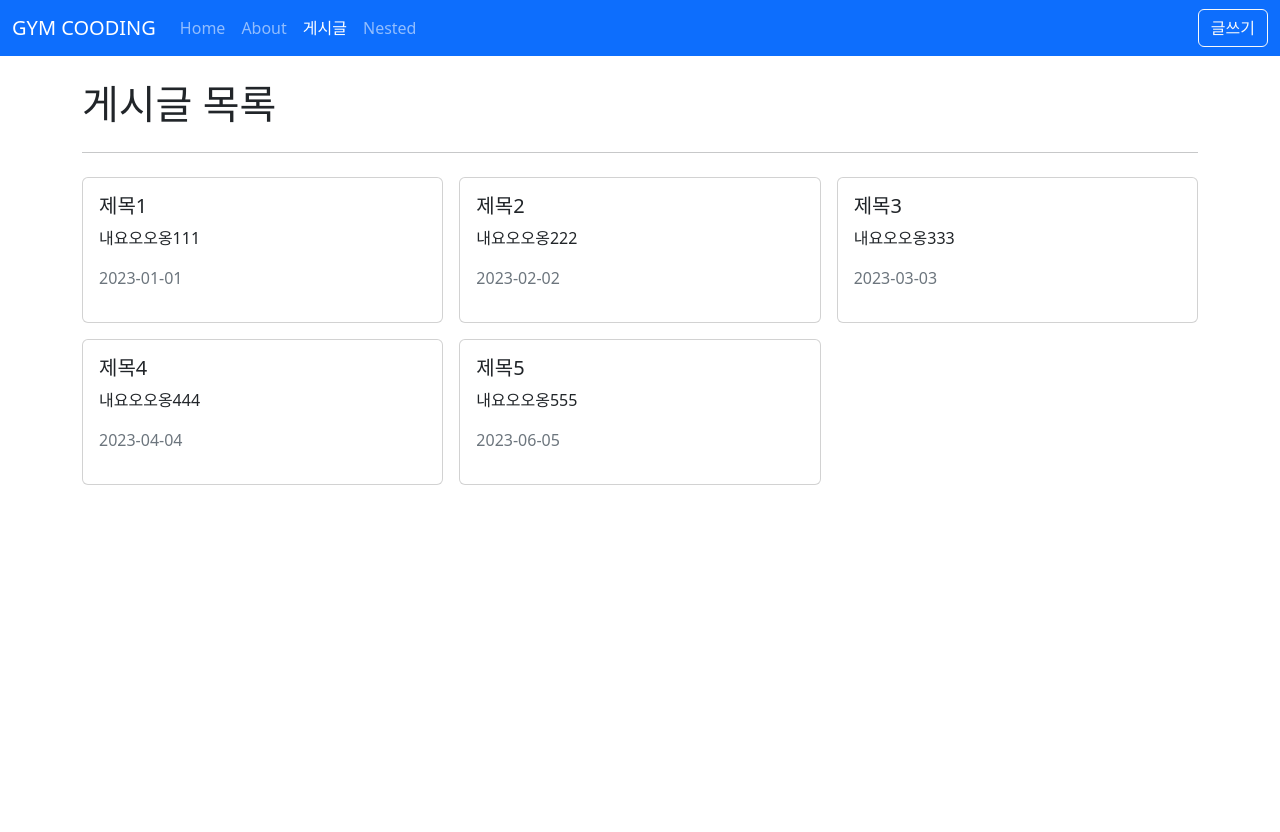
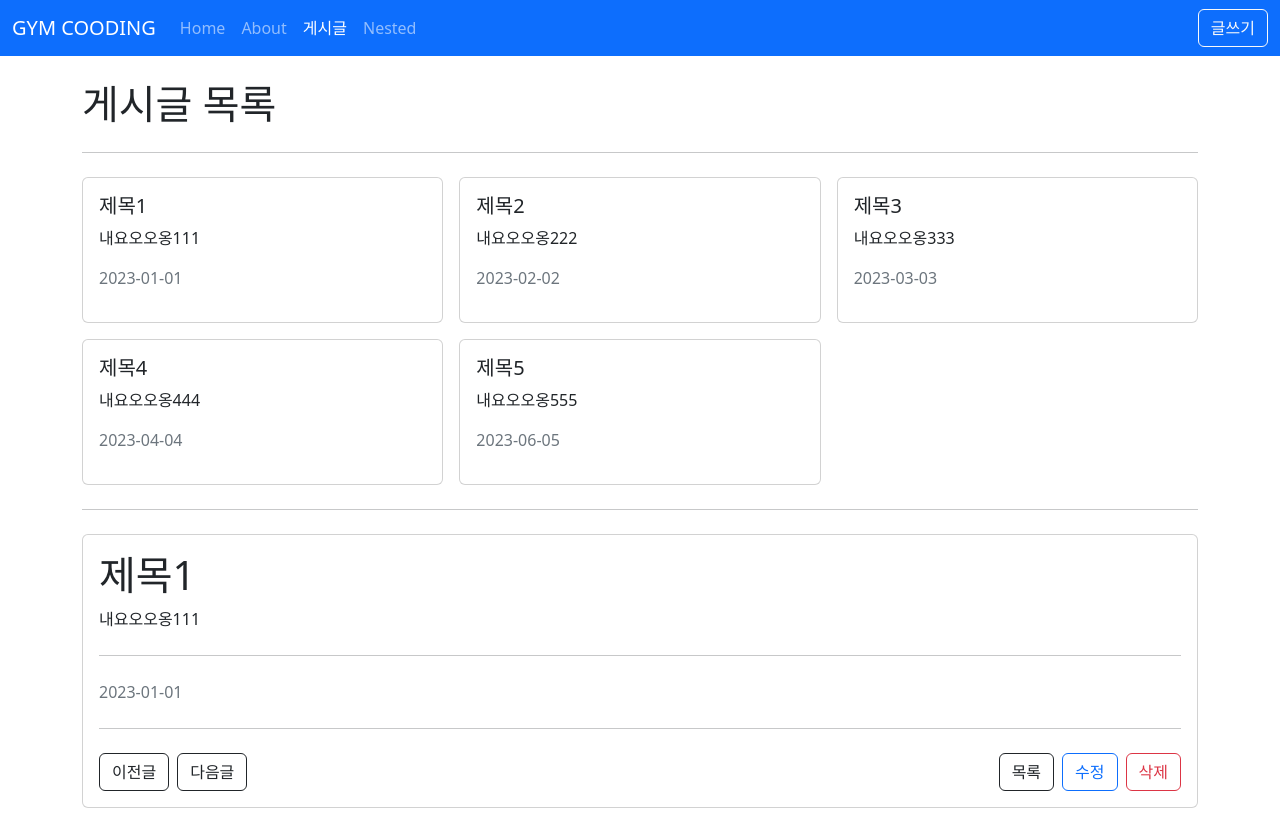
Before and after one commit to psmin77/vue3-posts, a Vue app: page /posts in a window 1280 px wide. Before the commit the page ends 800 px from the top, so only its background shows below. Built offline with nearby package versions, Linux system fonts and the light colour scheme.

Commit message:
[Section2] DetailPage, props, etc.

```diff
--- a/src/api/posts.js
+++ b/src/api/posts.js
@@ -9,3 +9,7 @@ const posts = [
 export function getPosts() {
 	return posts;
 }
+
+export function getPostById(id) {
+	return posts.find(item => item.id === id);
+}
--- /dev/null
+++ b/src/components/AppCard.vue
@@ -0,0 +1,17 @@
+<template>
+	<div class="card">
+		<div class="card-header" v-if="$slots.header">
+			<slot name="header"></slot>
+		</div>
+		<div class="card-body" v-if="$slots.default">
+			<slot></slot>
+		</div>
+		<div class="card-footer" v-if="$slots.footer">
+			<slot name="footer"></slot>
+		</div>
+	</div>
+</template>
+
+<script setup></script>
+
+<style></style>
--- a/src/components/posts/PostItem.vue
+++ b/src/components/posts/PostItem.vue
@@ -1,14 +1,14 @@
 <template>
-	<div class="card">
-		<div class="card-body">
-			<h5 class="card-title">{{ title }}</h5>
-			<p class="card-text">{{ content }}</p>
-			<p class="text-muted">{{ createdAt }}</p>
-		</div>
-	</div>
+	<AppCard>
+		<h5 class="card-title">{{ title }}</h5>
+		<p class="card-text">{{ content }}</p>
+		<p class="text-muted">{{ createdAt }}</p>
+	</AppCard>
 </template>
 
 <script setup>
+import AppCard from '../AppCard.vue';
+
 defineProps({
 	title: {
 		type: String,
--- a/src/router/index.js
+++ b/src/router/index.js
@@ -16,7 +16,13 @@ const routes = [
 	{ path: '/about', name: 'about', component: AboutView },
 	{ path: '/posts', name: 'PostList', component: PostListView },
 	{ path: '/posts/create', name: 'PostCreate', component: PostCreateView },
-	{ path: '/posts/:id', name: 'PostDetail', component: PostDetailView },
+	{
+		path: '/posts/:id',
+		name: 'PostDetail',
+		component: PostDetailView,
+		// props: true,
+		props: route => ({ id: parseInt(route.params.id) }),
+	},
 	{ path: '/posts/:id/edit', name: 'PostEdit', component: PostEditView },
 	{ path: '/:pathMatch(.*)*', name: 'NotFound', component: NotFoundView },
 	{
--- a/src/views/posts/PostDetailView.vue
+++ b/src/views/posts/PostDetailView.vue
@@ -1,9 +1,9 @@
 <template>
 	<div>
-		<h1>{{ title }}</h1>
-		<p>{{ content }}</p>
+		<h1>{{ detail.title }}</h1>
+		<p>{{ detail.content }}</p>
 		<hr class="my-4" />
-		<p class="text-muted">{{ createAt }}</p>
+		<p class="text-muted">{{ detail.createAt }}</p>
 
 		<hr class="my-4" />
 		<div class="row g-2">
@@ -30,13 +30,28 @@
 </template>
 
 <script setup>
-import { useRoute, useRouter } from 'vue-router';
+import { getPostById } from '@/api/posts';
+import { ref } from 'vue';
+import { useRouter } from 'vue-router';
+
+const props = defineProps({
+	id: String,
+});
+
 const router = useRouter();
-const route = useRoute();
-const id = route.params.id;
+// const route = useRoute();
+// const id = route.params.id;
+
+const detail = ref({});
+const initDetail = () => {
+	const data = getPostById(props.id);
+	detail.value = { ...data };
+};
+initDetail();
 
 const goListPage = () => router.push({ name: 'PostList' });
-const goEditPage = () => router.push({ name: 'PostEdit', params: { id } });
+const goEditPage = () =>
+	router.push({ name: 'PostEdit', params: { id: props.id } });
 </script>
 
 <style></style>
--- a/src/views/posts/PostListView.vue
+++ b/src/views/posts/PostListView.vue
@@ -12,11 +12,17 @@
 				></PostItem>
 			</div>
 		</div>
+		<hr class="my-4" />
+		<AppCard>
+			<PostDetailView :id="1"></PostDetailView>
+		</AppCard>
 	</div>
 </template>
 
 <script setup>
 import PostItem from '@/components/posts/PostItem.vue';
+import PostDetailView from './PostDetailView.vue';
+import AppCard from '@/components/AppCard.vue';
 import { getPosts } from '@/api/posts';
 import { ref } from 'vue';
 import { useRouter } from 'vue-router';
@@ -28,7 +34,9 @@ const fetchPosts = () => {
 fetchPosts();
 
 const router = useRouter();
+const propsId = ref({});
 const goPage = id => {
+	propsId.value = id;
 	router.push({
 		name: 'PostDetail',
 		params: {
```
Also changed, not shown: 1 other file (tests, documents, lock files or other folders).
